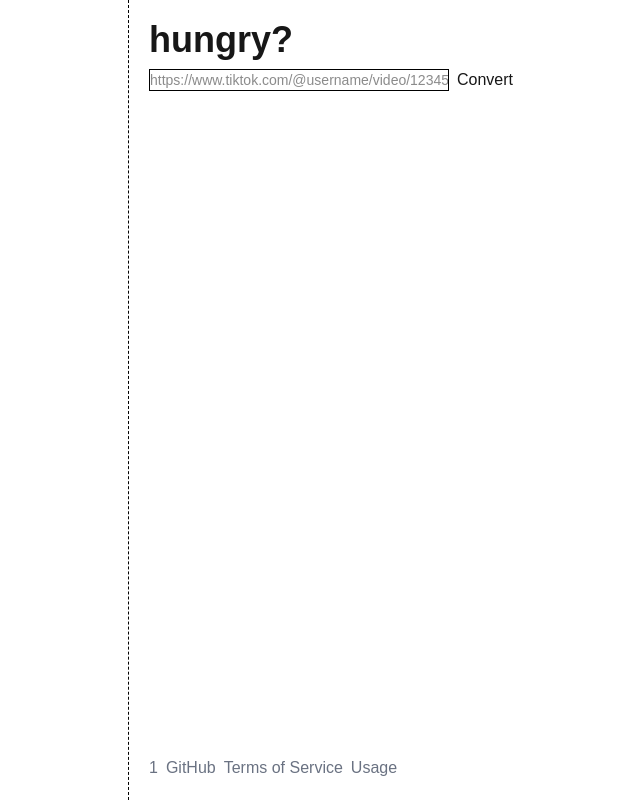
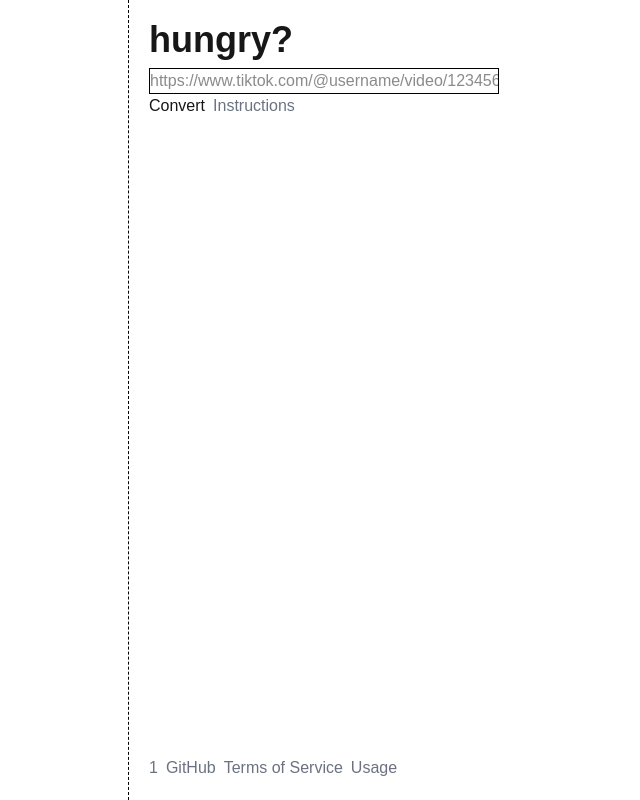
Before and after one commit to vznh/hungry, a Next.js app: page / in a window 1280 px wide. Shown: the whole page, without its empty margins (512-1152 px from the left). Built offline with nearby package versions, Linux system fonts and the light colour scheme.

Commit message:
Adjusted and tweaked some shit idk

```diff
--- a/src/pages/index.tsx
+++ b/src/pages/index.tsx
@@ -56,15 +56,21 @@ export default function Home() {
           <div className="mt-2">
             <input
               type="text"
-              className="border border-black mr-2 w-[300px] text-sm"
+              className="border border-black mr-2 w-[350px] text-md"
               placeholder="https://www.tiktok.com/@username/video/1234567890123456789"
               value={sUrl}
               onChange={(e) => setSUrl(e.target.value)}
             />
-            <button onClick={fnHandleConvert} className="text-base">
-              Convert
-            </button>
           </div>
+          <button onClick={fnHandleConvert} className="text-base pr-2">
+            Convert
+          </button>
+          <a
+            href="https://github.com/vznh/hungry/instructions.md"
+            className="text-gray-500 text-md hover:underline pr-2"
+          >
+            Instructions
+          </a>
         </div>
         <div className="flex">
           <p className="text-gray-500 pr-2">1</p>
```
